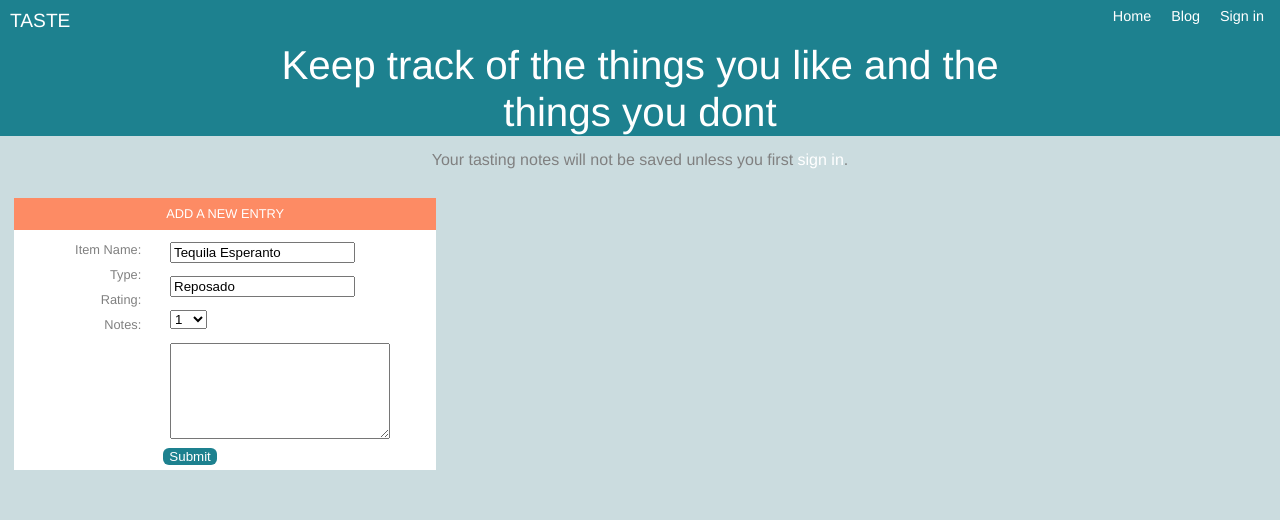
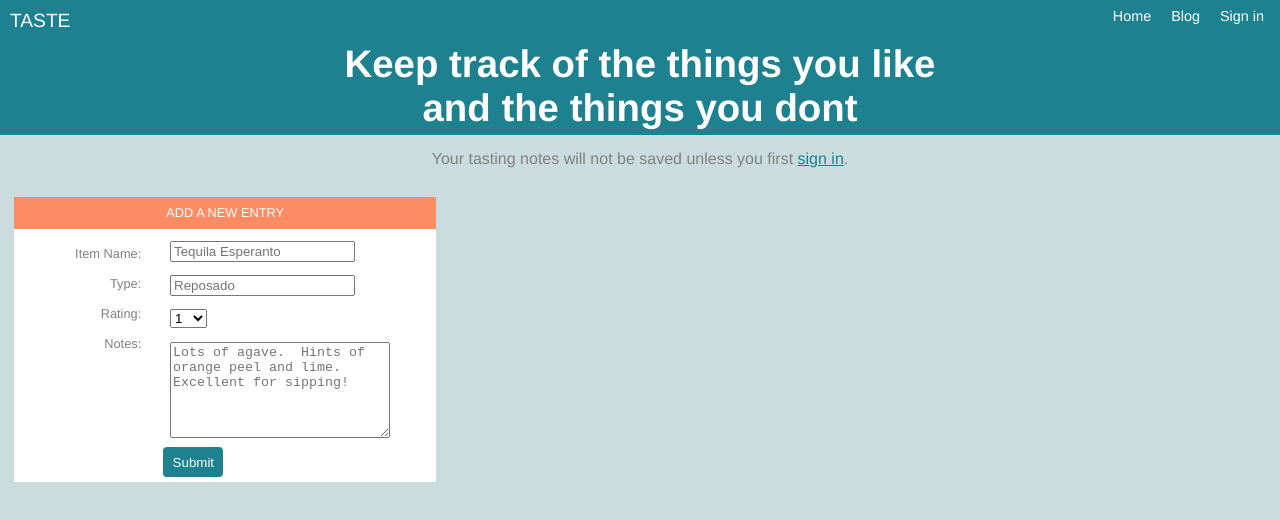
Before and after one commit to uglyboxer/HTML-CSS-practice, a plain HTML site: page index.html in a window 1280 px wide. Drawn offline with Linux system fonts and the light colour scheme.

Commit message:
Final touches

```diff
--- a/index.html
+++ b/index.html
@@ -18,7 +18,7 @@
         </div>
     </div>
     <div id='notes'>
-        <p>Your tasting notes will not be saved unless you first <a href='login.html'>sign in</a>.</p>
+        <p>Your tasting notes will not be saved unless you first <a href='login.html' id='signtag'>sign in</a>.</p>
     </div>
     <div id='form'>
         <div id='form-head'>ADD A NEW ENTRY</div>
@@ -36,10 +36,10 @@
             </div>
             <div id='form-body-col-2'>
                 <div>
-                    <input class="entry-tags" type='text' name='item' value='Tequila Esperanto'>
+                    <input class="entry-tags" type='text' name='item' placeholder='Tequila Esperanto'>
                 </div>
                 <div>
-                    <input class="entry-tags" type='text' name='type' value='Reposado'>
+                    <input class="entry-tags" type='text' name='type' placeholder='Reposado'>
                 </div>
                 <div>
                     <select class="entry-tags" name='rating'>
@@ -56,12 +56,11 @@
                     </select>
                 </div>
                 <div>
-                    <textarea class="entry-tags" rows='6' cols='21'></textarea>
-
+                    <textarea class="entry-tags" rows='6' cols='21' placeholder='Lots of agave.  Hints of orange peel and lime.  Excellent for sipping!'></textarea>
                 </div>
                 <div>
-                        <input id='subbutton' type='submit'>
-                    </div>
+                    <input id='subbutton' type='submit'>
+                </div>
             </div>
             </form>
         </div>
--- a/main.css
+++ b/main.css
@@ -14,7 +14,10 @@
     #header {
         background-color: #1d818f;
         color: white;
+
         font-size: 1.2em;
+        padding-bottom: 5px;
+
     }
 
     #pagename {
@@ -42,13 +45,20 @@
         font-size: 2.1em;
         clear: left;
         text-align: center;
-        margin: 0 20%;
+        margin: 0 25%;
+        font-size: 3vw;
+               font-weight: bold;
     }
 
     #notes {
         text-align: center;
         margin: 15px;
         padding: 0;
+    }
+
+    #signtag, #signtag:visited {
+        text-decoration: underline;
+        color: #1d818f;
     }
 
     #form {
@@ -86,7 +96,7 @@
         color: gray;
         padding: 2%;
         margin: 4px;
-        margin-top: 5px;
+        margin-top: 8%;
     }
 
     .entry-tags {
@@ -115,6 +125,8 @@
         clear: both;
         color: white;
         background-color: #1d818f;
-        border-radius: 6px;
+        border-radius: 4px;
         border-width: 0;
+        height: 30px;
+        width: 60px;
     }
```
